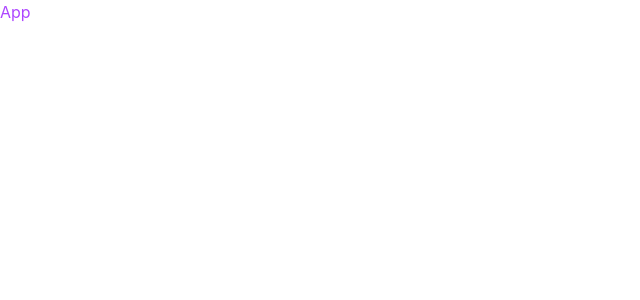
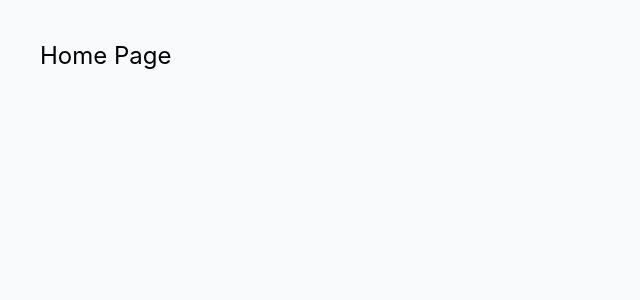
Before and after one commit to hridik-suresh/NanoLink, a React (Vite) app in the folder nanolink-frontend/: page / in a window 1280 px wide. Shown: the top 300 px of the page, without its empty margins (0-640 px from the left). Built offline with nearby package versions, Linux system fonts and the light colour scheme.

Commit message:
feat: Basic structure of App.jsx is created.

```diff
--- a/nanolink-frontend/src/App.jsx
+++ b/nanolink-frontend/src/App.jsx
@@ -1,8 +1,27 @@
+import { BrowserRouter as Router, Routes, Route } from "react-router-dom";
+import { useEffect } from "react";
+import { useDispatch } from "react-redux";
+
+// TEMP
+const Home = () => <div className="p-10 text-2xl">Home Page</div>;
+const Login = () => <div className="p-10 text-2xl">Login Page</div>;
+const Register = () => <div className="p-10 text-2xl">Register Page</div>;
 
 function App() {
   return (
-    <div className="text-purple-500">App</div>
-  )
+    <Router>
+      <div className="min-h-screen bg-gray-50 font-sans">
+        {/* Navbar will go here later */}
+        <Routes>
+          <Route path="/" element={<Home />} />
+          <Route path="/login" element={<Login />} />
+          <Route path="/register" element={<Register />} />
+
+          {/* We'll add /dashboard and /social-auth routes soon */}
+        </Routes>
+      </div>
+    </Router>
+  );
 }
 
-export default App
+export default App;
```
